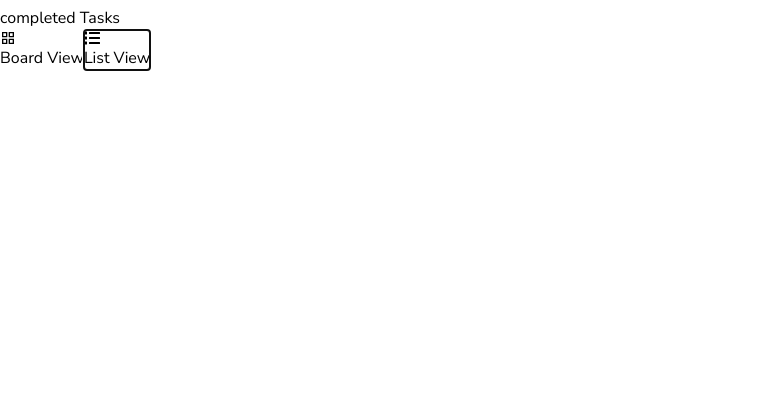
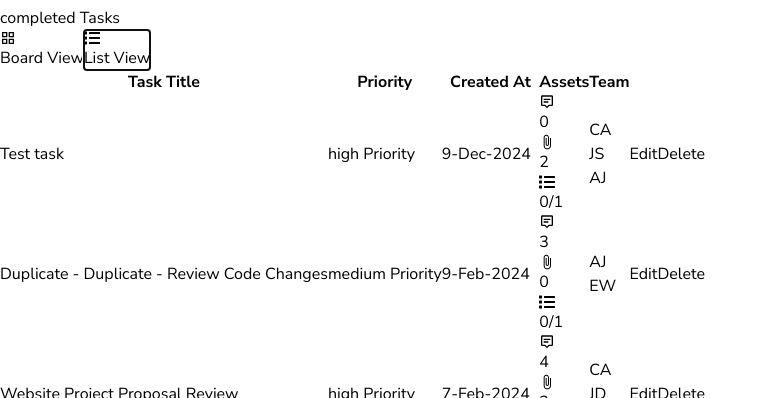
Before and after one commit to YashGuptadev21/FocusNode, a React (Vite) app: page /completed/completed in a window 1280 px wide. Both pictures are taken after a click on the tab "List View". Shown: the part 402-800 px from the top of the page, without its empty margins (0-768 px from the left). Built offline with nearby package versions, Linux system fonts and the light colour scheme.

Commit message:
Initial Commit

```diff
--- a/src/components/Tabs.jsx
+++ b/src/components/Tabs.jsx
@@ -1,5 +1,5 @@
 import React from "react";
-import { Tab } from "@headlessui/react";
+import { Tab, TabPanel } from "@headlessui/react";
 
 function classNames(...classes){
     return classes.filter(Boolean).join("")
@@ -30,7 +30,13 @@ const Tabs = ({ tabs, setSelected, children }) => {
             </Tab>
           ))}
         </Tab.List>
-        <Tab.Panel className="w-full mt-2">{children}</Tab.Panel>
+        <Tab.Panels className="w-full mt-2">
+          {React.Children.map(children, (child, index) => (
+            <Tab.Panel key={index} className="w-full">
+              {child}
+            </Tab.Panel>
+          ))}
+        </Tab.Panels>
       </Tab.Group>
     </div>
   );
--- a/src/components/task/Table.jsx
+++ b/src/components/task/Table.jsx
@@ -1,11 +1,16 @@
 import React, { useState } from "react";
 import {
+  MdAttachFile,
   MdKeyboardArrowDown,
   MdKeyboardArrowUp,
   MdKeyboardDoubleArrowUp,
 } from "react-icons/md";
-import { PRIORITYSTYLES, TASK_TYPE } from "../../utils/index";
+import { BGS, formatDate, PRIORITYSTYLES, TASK_TYPE } from "../../utils/index";
 import clsx from "clsx";
+import { BiMessageAltDetail } from "react-icons/bi";
+import { FaList } from "react-icons/fa";
+import Button from "../Button";
+import UserInfo from "../UserInfo";
 
 const ICONS = {
   high: <MdKeyboardDoubleArrowUp />,
@@ -17,15 +22,21 @@ const Table = ({ tasks }) => {
   const [openDialog, setOpenDialog] = useState(false);
   const [selected, setSelected] = useState(null);
 
+  const deleteClicks = (id) => {
+    setSelected(id);
+    setOpenDialog(true);
+  };
+
+
   const TableHeader = ({ task }) => {
     return (
       <thead className="w-full border-b border-gray-300 dark:border-gray-600">
-        <tr className="w-full text-black text-left">
-          <th className="py-2">Task Title</th>
-          <th className="py-2">Priority</th>
-          <th className="py-2 line-clamp-1">Created At</th>
-          <th className="py-2">Assets</th>
-          <th className="py-2">Team</th>
+        <tr className="w-full text-left text-gray-600 text-sm sm:text-base">
+          <th className="py-2 sm:px-2">Task Title</th>
+          <th className="py-2 sm:px-2">Priority</th>
+          <th className="py-2 sm:px-2 line-clamp-1">Created At</th>
+          <th className="py-2 sm:px-2 hidden md:table-cell">Assets</th>
+          <th className="py-2 sm:px-2 hidden lg:table-cell">Team</th>
         </tr>
       </thead>
     );
@@ -34,32 +45,83 @@ const Table = ({ tasks }) => {
   const TableRow = ({ task }) => {
     return (
       <tr className="border-b border-gray-200 text-gray-600 hover:bg-gray-300/10">
-        <td className="py-2">
+        <td className="py-2 px-1 sm:px-2">
           <div className="flex items-center gap-2">
             <div
               className={clsx("w-4 h-4 rounded-full", TASK_TYPE[task.stage])}
             />
-            <p className="w-full line-clamp-2 text-base text-black">
+            <p className="w-full line-clamp-2 text-sm sm:text-base text-black">
               {task?.title}
             </p>
           </div>
         </td>
 
-        <td className="py-2">
+        <td className="py-2 px-1 sm:px-2">
           <div className={"flex gap-1 items-center"}>
             <span
               className={clsx("text-lg", PRIORITYSTYLES[task?.priority])}
             ></span>
-            <span className="capitalize line-clamp-1">
+            <span className="capitalize line-clamp-1 text-sm sm:text-base">
               {task?.priority} Priority
             </span>
           </div>
+        </td>
+
+        <td className="py-2 px-1 sm:px-2">
+          <span className="text-sm text-gray-600">
+            {formatDate(new Date(task?.date))}
+          </span>
+        </td>
+
+        <td className="py-2 px-1 sm:px-2 hidden md:table-cell">
+          <div className="flex items-center gap-3">
+            <div className="flex gap-1 items-center text-sm text-gray-600">
+              <BiMessageAltDetail />
+              <span>{task?.activities?.length}</span>
+            </div>
+            <div className="flex gap-1 items-center text-sm text-gray-600 dark:text-gray-400">
+              <MdAttachFile />
+              <span>{task?.assets?.length}</span>
+            </div>
+            <div className="flex gap-1 items-center text-sm text-gray-600 dark:text-gray-400">
+              <FaList />
+              <span>0/{task?.subTasks?.length}</span>
+            </div>
+          </div>
+        </td>
+        <td className="py-2 px-1 sm:px-2 hidden md:table-cell">
+          <div className="flex">
+            {task?.team?.map((m, index) => (
+              <div
+                key={m._id}
+                className={clsx(
+                  "w-7 h-7 rounded-full text-white flex items-center justify-center text-sm -mr-1",
+                  BGS[index % BGS?.length]
+                )}
+              >
+                <UserInfo user={m} />
+              </div>
+            ))}
+          </div>
+        </td>
+
+        <td className="py-2 flex gap-2 md:gap-4 justify-end">
+
+          <Button
+            className="text-blue-600 hover:text-blue-500 sm:px-0 text-sm md:text-base"
+            label="Edit"
+            type="button"
+          />
+          <Button className="text-red-700 hover:text-red-500 sm:px-0 text-sm md:text-base"
+          label="Delete"
+          type="button"
+          onClick={() => deleteClicks(task._id)}/>
         </td>
       </tr>
     );
   };
   return (
-    <div>
+    <>
       <div className="bg-white px-2 md:px-4 pt-4 pb-9 shadow-md rounded">
         <div className="overflow-x-auto">
           <table className="min-w-full">
@@ -72,7 +134,12 @@ const Table = ({ tasks }) => {
           </table>
         </div>
       </div>
-    </div>
+      {/* <ConfirmationDialog
+      open={openDialog}
+      setOpen={setOpenDialog}
+      onClick={deleteHandler}
+      />  */}
+    </>
   );
 };
 
--- a/src/pages/Tasks.jsx
+++ b/src/pages/Tasks.jsx
@@ -50,20 +50,21 @@ const Tasks = () => {
       </div>
 
         <Tabs tabs={TABS} setSelected={setSelected}>
+          <div>
           {!status && (
-            <div className="w-full flex jusitfy-between gap-4 md:gap-x-12 py-4">
+            <div className="w-full flex justify-between gap-4 md:gap-x-12 py-4">
               <TaskTitle label="To-Do" className={TASK_TYPE.todo} />
               <TaskTitle label="In-Progress" className={TASK_TYPE.inprogress} />
               <TaskTitle label="Completed" className={TASK_TYPE.Completed} />
             </div>
           )}
-          {selected !== 1 ? (
             <BoardView tasks={tasks} />
-          ): (
+            </div>
+
             <div className="w-full">
               <Table tasks={tasks} />
             </div>
-          )}
+
         </Tabs>
     </div>
   );
```
